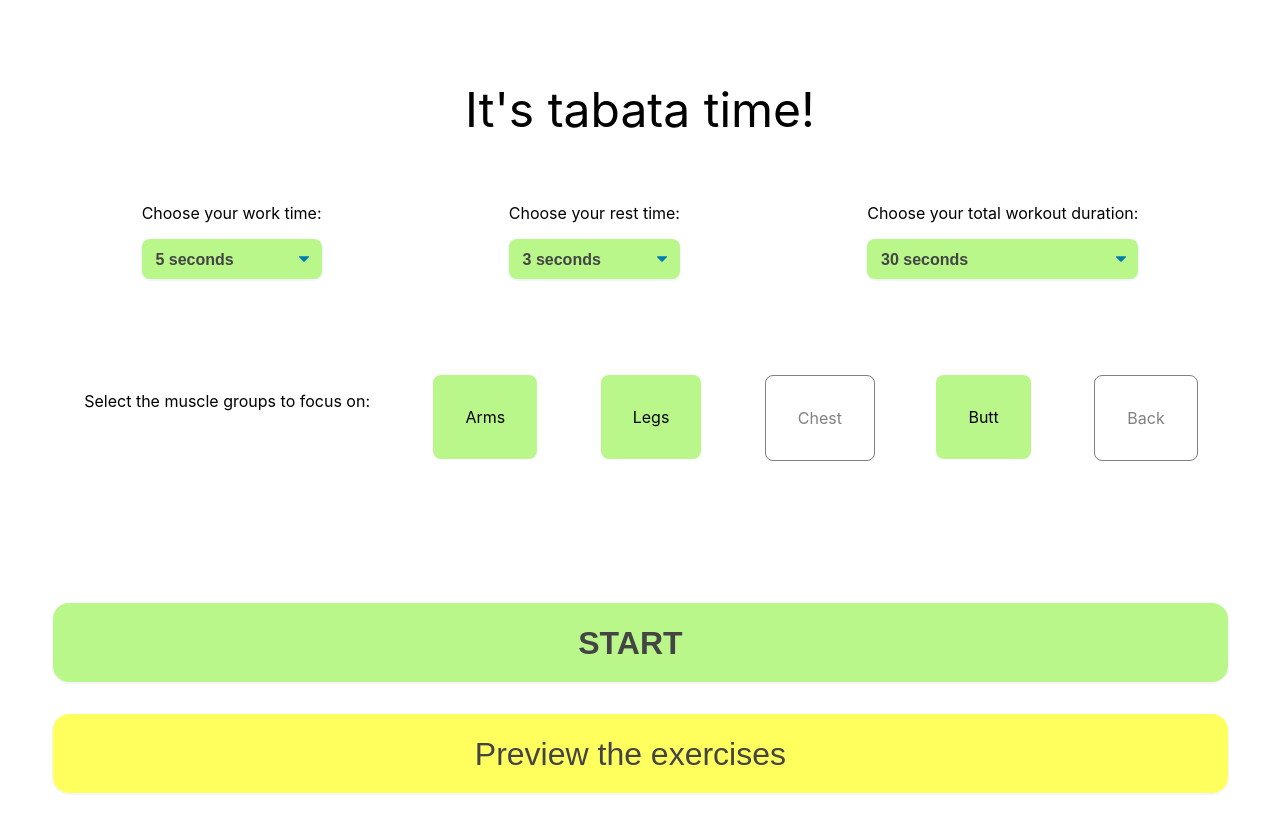
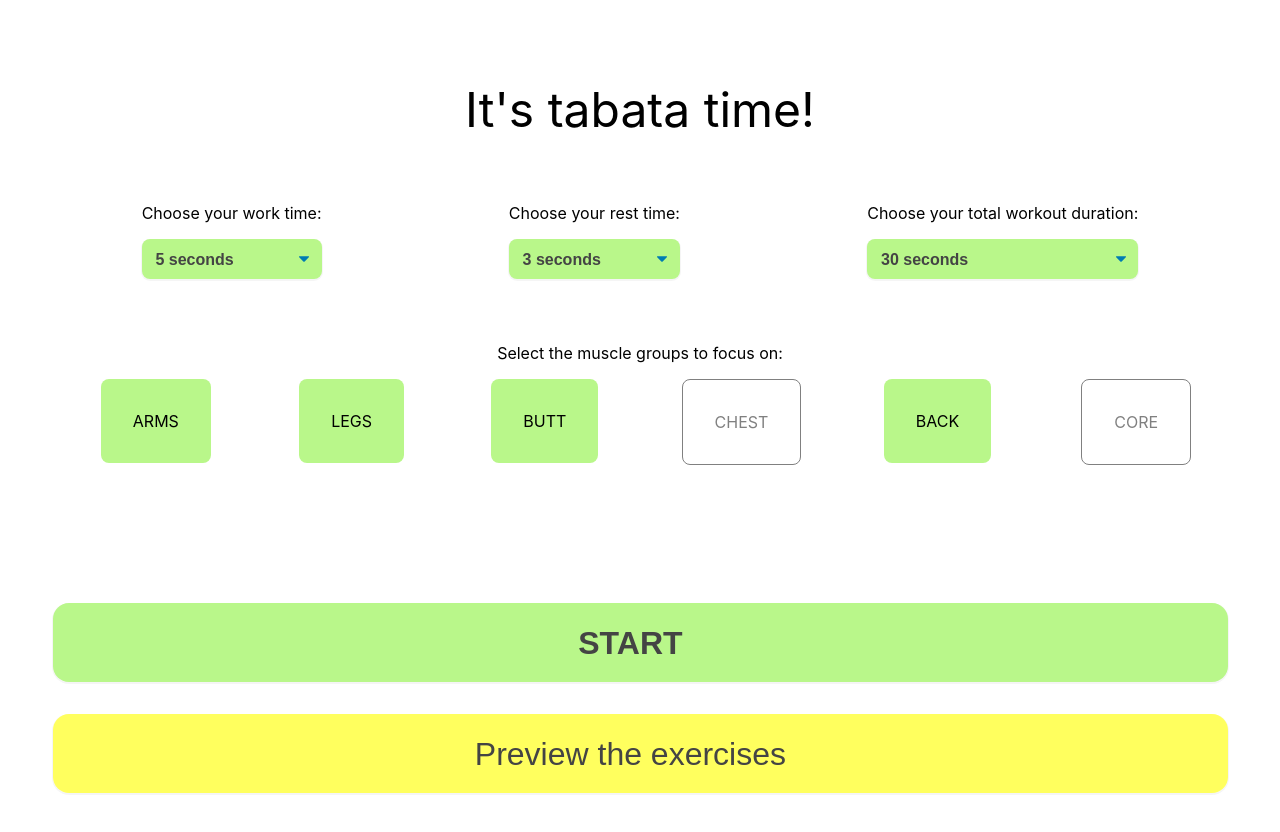
Before and after one commit to natalieweesh/tabata, a React (Create React App) app: page / in a window 1280 px wide. Shown: the top 832 px of the page. Built offline with nearby package versions, Linux system fonts and the light colour scheme.

Commit message:
refactor

```diff
--- a/src/App.css
+++ b/src/App.css
@@ -54,7 +54,11 @@ button {
 .muscleRow {
   max-width: 1175px;
   flex-wrap: wrap;
-  margin: 6rem auto;
+  margin: 0 auto;
+}
+
+.muscleRowTitle {
+  margin-top: 3rem;
 }
 
 .select-css::-ms-expand {
--- a/src/App.js
+++ b/src/App.js
@@ -23,6 +23,22 @@ const exercises = {
     {
       title: 'hammer curl',
       img: gif3
+    },
+    {
+      title: 'skull crusher',
+      img: gif3
+    },
+    {
+      title: 'tricep pushup',
+      img: gif3
+    },
+    {
+      title: 'tricep extension',
+      img: gif3
+    },
+    {
+      title: 'pike pushup',
+      img: gif3
     }
   ],
   legs: [
@@ -37,11 +53,19 @@ const exercises = {
     {
       title: 'reverse lunge',
       img: gif6
+    },
+    {
+      title: 'squat jump',
+      img: gif6
+    },
+    {
+      title: 'jumping jack',
+      img: gif6
     }
   ],
   butt: [
     {
-      title: 'bridge',
+      title: 'glute bridge',
       img: gif7
     },
     {
@@ -52,6 +76,18 @@ const exercises = {
       title: 'sumo squat',
       img: gif9
     },
+    {
+      title: 'fire hydrant',
+      img: gif9
+    },
+    {
+      title: 'tabletop kick back',
+      img: gif9
+    },
+    {
+      title: 'glute bridge walk out',
+      img: gif9
+    }
   ],
   chest: [
     {
@@ -64,6 +100,10 @@ const exercises = {
     },
     {
       title: 'reverse fly',
+      img: gif6
+    },
+    {
+      title: 'wide grip pushup',
       img: gif6
     }
   ],
@@ -79,6 +119,32 @@ const exercises = {
     {
       title: 'pull up',
       img: gif9
+    },
+    {
+      title: 'i-t-y',
+      img: gif9
+    },
+    {
+      title: 'row',
+      img: gif9
+    }
+  ],
+  core: [
+    {
+      title: 'plank jack',
+      img: gif8
+    },
+    {
+      title: 'mountain climber',
+      img: gif8
+    },
+    {
+      title: 'bear plank',
+      img: gif8
+    },
+    {
+      title: 'standing side crunch',
+      img: gif8
     }
   ]
 }
@@ -106,7 +172,7 @@ function App() {
   const [workTime, setWorkTime] = useState(5)
   const [restTime, setRestTime] = useState(3)
   const [totalTime, setTotalTime] = useState(38)
-  const [selectedMuscleGroups, setSelectedMuscleGroups] = useState(['arms', 'legs', 'butt'])
+  const [selectedMuscleGroups, setSelectedMuscleGroups] = useState(['arms', 'legs', 'butt', 'back'])
   const [currentIntervalCount, setCurrentIntervalCount] = useState(3);
   // const rounds = Math.floor(totalTime / (workTime + restTime))
   const [rounds, setRounds] = useState(null);
@@ -201,52 +267,22 @@ function App() {
             </select>
           </div>
         </div>
-        <div className="row muscleRow">
-          <label>Select the muscle groups to focus on:</label>
-          <div className="checkboxWrapper">
-            <label className="checkboxLabel" htmlFor="arms">Arms</label><input onChange={() => {
-              if (selectedMuscleGroups.includes('arms')) {
-                setSelectedMuscleGroups(selectedMuscleGroups.filter(x => x !== 'arms'))
-              } else {
-                setSelectedMuscleGroups(selectedMuscleGroups.concat(['arms']))
-              }
-            }} checked={selectedMuscleGroups.includes('arms')} id="arms" value="arms" type="checkbox"/><div className="fakeCheckbox">Arms</div>
+        <div>
+          <div className="row muscleRowTitle">
+            <label>Select the muscle groups to focus on:</label>
           </div>
-          <div className="checkboxWrapper">
-            <label className="checkboxLabel" htmlFor="legs">Legs</label><input onChange={() => {
-              if (selectedMuscleGroups.includes('legs')) {
-                setSelectedMuscleGroups(selectedMuscleGroups.filter(x => x !== 'legs'))
-              } else {
-                setSelectedMuscleGroups(selectedMuscleGroups.concat(['legs']))
-              }
-            }} checked={selectedMuscleGroups.includes('legs')} id="legs" value="legs" type="checkbox"/><div className="fakeCheckbox">Legs</div>
-          </div>
-          <div className="checkboxWrapper">
-            <label className="checkboxLabel" htmlFor="chest">Chest</label><input onChange={() => {
-              if (selectedMuscleGroups.includes('chest')) {
-                setSelectedMuscleGroups(selectedMuscleGroups.filter(x => x !== 'chest'))
-              } else {
-                setSelectedMuscleGroups(selectedMuscleGroups.concat(['chest']))
-              }
-            }} checked={selectedMuscleGroups.includes('chest')} id="chest" value="chest" type="checkbox"/><div className="fakeCheckbox">Chest</div>
-          </div>
-          <div className="checkboxWrapper">
-            <label className="checkboxLabel" htmlFor="butt">Butt</label><input onChange={() => {
-              if (selectedMuscleGroups.includes('butt')) {
-                setSelectedMuscleGroups(selectedMuscleGroups.filter(x => x !== 'butt'))
-              } else {
-                setSelectedMuscleGroups(selectedMuscleGroups.concat(['butt']))
-              }
-            }} checked={selectedMuscleGroups.includes('butt')} id="butt" value="butt" type="checkbox"/><div className="fakeCheckbox">Butt</div>
-          </div>
-          <div className="checkboxWrapper">
-            <label className="checkboxLabel" htmlFor="back">Back</label><input onChange={() => {
-              if (selectedMuscleGroups.includes('back')) {
-                setSelectedMuscleGroups(selectedMuscleGroups.filter(x => x !== 'back'))
-              } else {
-                setSelectedMuscleGroups(selectedMuscleGroups.concat(['back']))
-              }
-            }} checked={selectedMuscleGroups.includes('back')} id="back" value="back" type="checkbox"/><div className="fakeCheckbox">Back</div>
+          <div className="row muscleRow">
+              {Object.keys(exercises).map(muscle => {
+                return <div className="checkboxWrapper">
+                  <label className="checkboxLabel" htmlFor={muscle}>{muscle}</label><input onChange={() => {
+                    if (selectedMuscleGroups.includes(muscle)) {
+                      setSelectedMuscleGroups(selectedMuscleGroups.filter(x => x !== muscle))
+                    } else {
+                      setSelectedMuscleGroups(selectedMuscleGroups.concat([muscle]))
+                    }
+                  }} checked={selectedMuscleGroups.includes(muscle)} id={muscle} value={muscle} type="checkbox"/><div className="fakeCheckbox">{muscle.toUpperCase()}</div>
+                </div>
+              })}
           </div>
         </div>
       </div>
@@ -263,7 +299,7 @@ function App() {
             </div>
             <div className="column">
               <p className={resting ? 'restText' : 'workText'}>{resting ? "REST" : "WORK"}</p>
-              <p className="countdown">{currentIntervalCount}</p>
+              <p className="countdown">{currentIntervalCount >= 0 ? currentIntervalCount : ""}</p>
           </div>
         </div>
           <div className="row">
@@ -299,7 +335,7 @@ function App() {
         <div className="row">
           {Object.keys(exercises).map(muscle => {
             return <div>
-              <p className="exerciseTitle">{muscle} exercises</p>
+              <p className="exerciseTitle">exercises for your {muscle}:</p>
               <div className="row">
               {exercises[muscle].map(exercise => {
                 return <div className="column"><p>{exercise['title']}</p><img src={exercise['img']} alt={exercise['title']}/></div>
```
